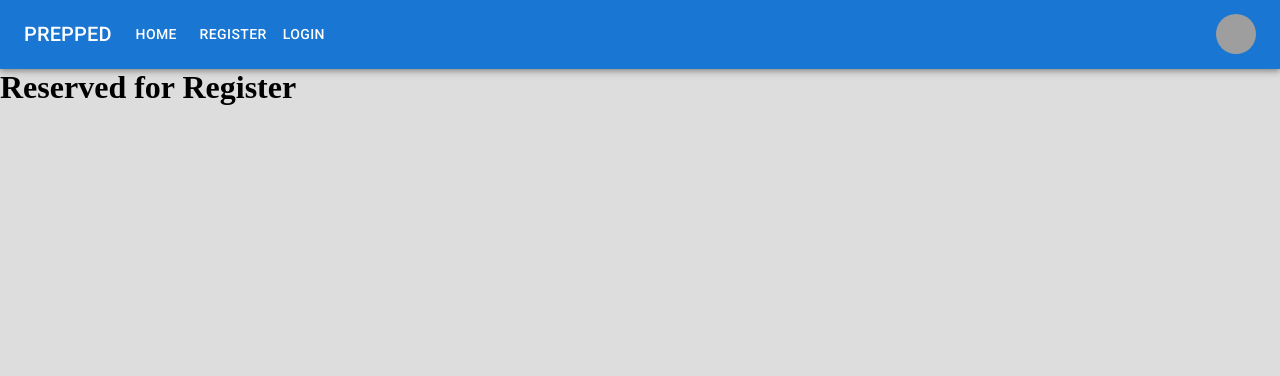
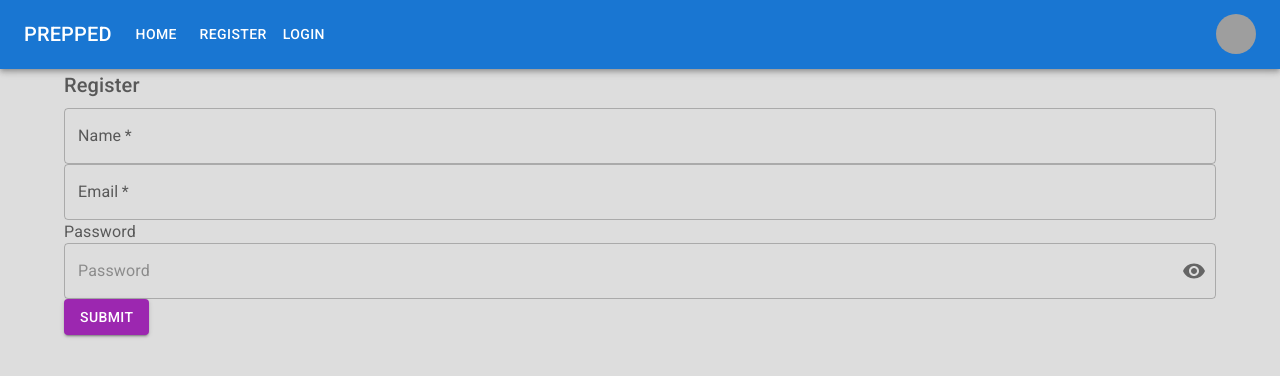
Before and after one commit to cpalmer-atx/prepped, a React (Create React App) app in the folder client/: page /register in a window 1280 px wide. Shown: the top 376 px of the page. Built offline with nearby package versions, Linux system fonts and the light colour scheme; grey boxes are pictures that could not be loaded.

Commit message:
first attempt at register form.  bloated mess, redoing after login form

```diff
--- a/client/src/components/Register.js
+++ b/client/src/components/Register.js
@@ -1,11 +1,120 @@
+import { Button, Container, InputLabel, TextField, Typography, IconButton, OutlinedInput, InputAdornment } from '@mui/material';
+import { Visibility, VisibilityOff } from '@mui/icons-material/';
+import { useState } from 'react';
 import '../App.css';
 
 const Register = () => {
+    const [ name, setName ] = useState('');
+    const [ email, setEmail ] = useState('');
+    const [ pwd, setPwd ] = useState('');
+    const [ showPwd, setShowPwd ] = useState(false);
+    const [ nameError, setNameError ] = useState(false);
+    const [ emailError, setEmailError ] = useState(false);
+    const [ pwdError, setPwdError ] = useState(false);
+
+    const handleSubmit = (e) => {
+        e.preventDefault();
+        alert('submitted!');
+    }
+
+    const handleSetEmail = (e) => {
+        e.preventDefault();
+        setEmail(e.target.value);
+    }
+    const handleSetName = (e) => {
+        e.preventDefault();
+        setName(e.target.value);
+    }
+
+    const handleMouseDown = (e) => {
+        e.preventDefault();
+    }
+
   return (
+    <Container>
+        <Typography
+            className="register-form"
+            variant="h6"
+            color="textSecondary"
+            component="h2"
+            gutterBottom
+        >
+            Register
+        </Typography>
 
-    <div className="register">
-      <h1>Reserved for Register</h1>
-    </div>
+        <form onSubmit={handleSubmit}>
+            <TextField
+                name='username'
+                label='Name'
+                placeholder="user name"
+                value={name}
+                onChange={handleSetName}
+                variant="outlined"
+                error={nameError}
+                fullWidth
+                required
+
+            />
+            <TextField
+                autoComplete='false'
+                name='email'
+                label='Email'
+                placeholder="email"
+                value={email}
+                onChange={handleSetEmail}
+                variant="outlined"
+                fullWidth
+                required
+
+            />
+            {/* <TextField
+                name='password'
+                label='Password'
+                type='password'
+                placeholder="password"
+                value={pwd}
+                onChange={ (e) => setPwd(e.target.value) }
+                hidden='true'
+                variant="outlined"
+                fullWidth
+                required
+
+            /> */}
+            <InputLabel htmlFor="outlined-adornment-password">Password</InputLabel>
+            <OutlinedInput
+                id="outlined-adornment-password"
+                placeholder='Password'
+                required
+                fullWidth
+                type={showPwd ? 'text' : 'password'}
+                value={pwd}
+                onChange={ (e) => setPwd(e.target.value) }
+                endAdornment={
+                <InputAdornment position="end">
+                    <IconButton
+                        aria-label="toggle password visibility"
+                        onClick={ () => setShowPwd(!showPwd) }
+                        onMouseDown={handleMouseDown}
+                        edge="end"
+                        >
+                        {showPwd ? <VisibilityOff /> : <Visibility />}
+                    </IconButton>
+                </InputAdornment>
+                }
+                label="Password"
+            />
+
+            <Button
+                type="submit"
+                color='secondary'
+                variant='contained'
+
+            >
+                Submit
+            </Button>
+        </form>
+
+    </Container>
   );
 }
 
```
